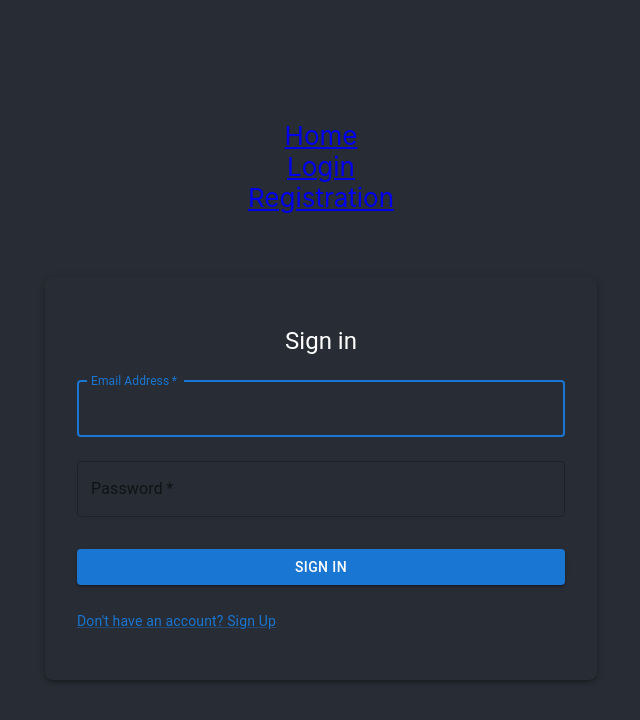
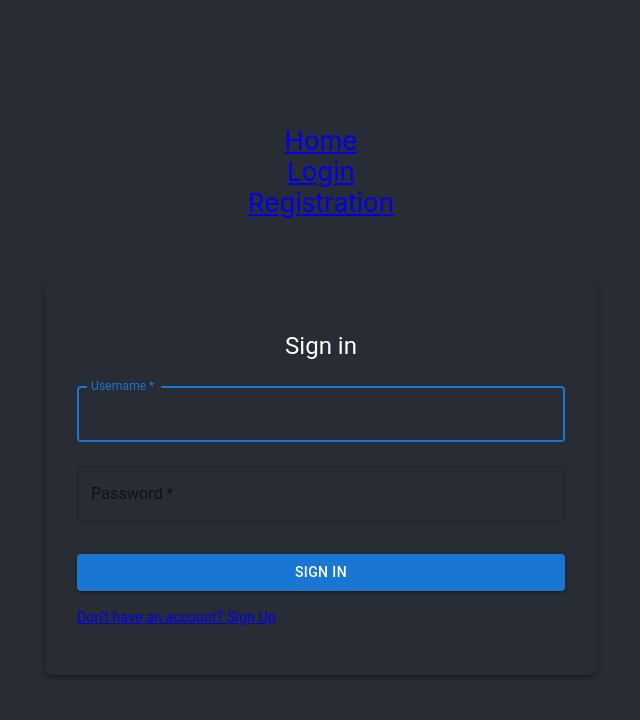
Before and after one commit to PlaveczAdam/ICP, a React (Create React App) app in the folder infinitecreativityfe/: page /login in a window 1280 px wide. Shown: the top 720 px of the page, without its empty margins (319-959 px from the left). Built offline with nearby package versions, Linux system fonts and the light colour scheme; no server answers.

Commit message:
add login refresh and redirect

```diff
--- a/infinitecreativityfe/src/components/Login.jsx
+++ b/infinitecreativityfe/src/components/Login.jsx
@@ -1,17 +1,19 @@
 import Button from "@mui/material/Button";
 import TextField from "@mui/material/TextField";
-import Link from "@mui/material/Link";
+import {Link} from "react-router-dom";
 import Grid from "@mui/material/Grid";
 import Box from "@mui/material/Box";
 import Typography from "@mui/material/Typography";
 import Container from "@mui/material/Container";
-import { useState } from "react";
+import { useState, useContext } from "react";
 import { useNavigate } from "react-router-dom";
+import { UserContext } from './UserContextProvider';
 
 function Login(props) {
     const [username, setUsername] = useState("");
     const [password, setPassword] = useState("");
     const navigate = useNavigate();
+    const userCTX = useContext(UserContext);
 
     const handleSubmit = async (event) => {
         event.preventDefault();
@@ -23,6 +25,7 @@
         if(res.ok)
         {
           navigate("/");
+          userCTX.refresh();
           return;
         }
         alert("Invalid username or Password.");
@@ -52,7 +55,7 @@
                 required
                 fullWidth
                 id="username"
-                label="Email Address"
+                label="Username"
                 name="username"
                 autoComplete="email"
                 autoFocus
@@ -81,8 +84,10 @@
               </Button>
               <Grid container>
                 <Grid item>
-                  <Link href="#" variant="body2">
+                  <Link to="/registration">
+                    <Typography variant="body2">
                     {"Don't have an account? Sign Up"}
+                    </Typography>
                   </Link>
                 </Grid>
               </Grid>
```
